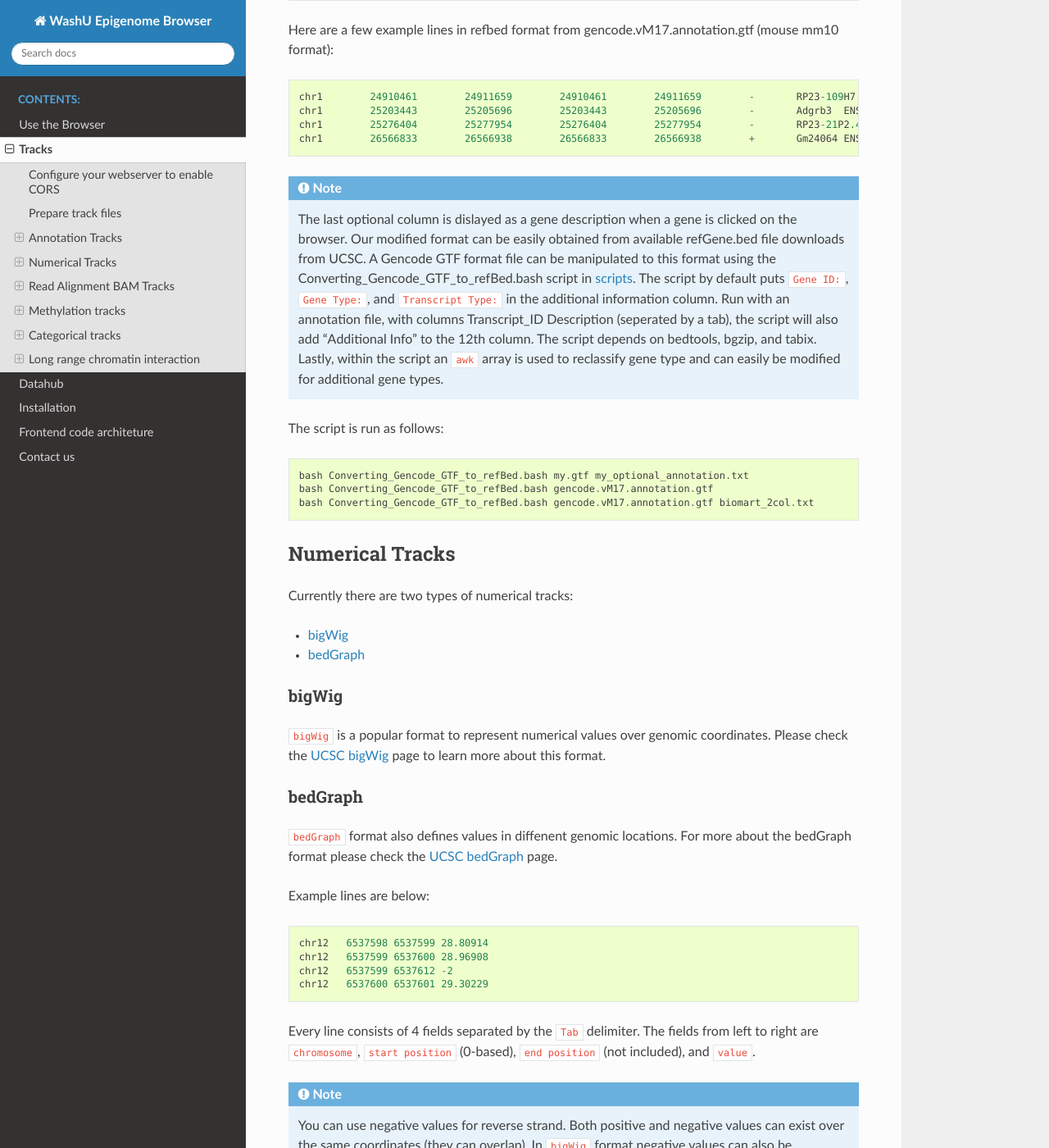
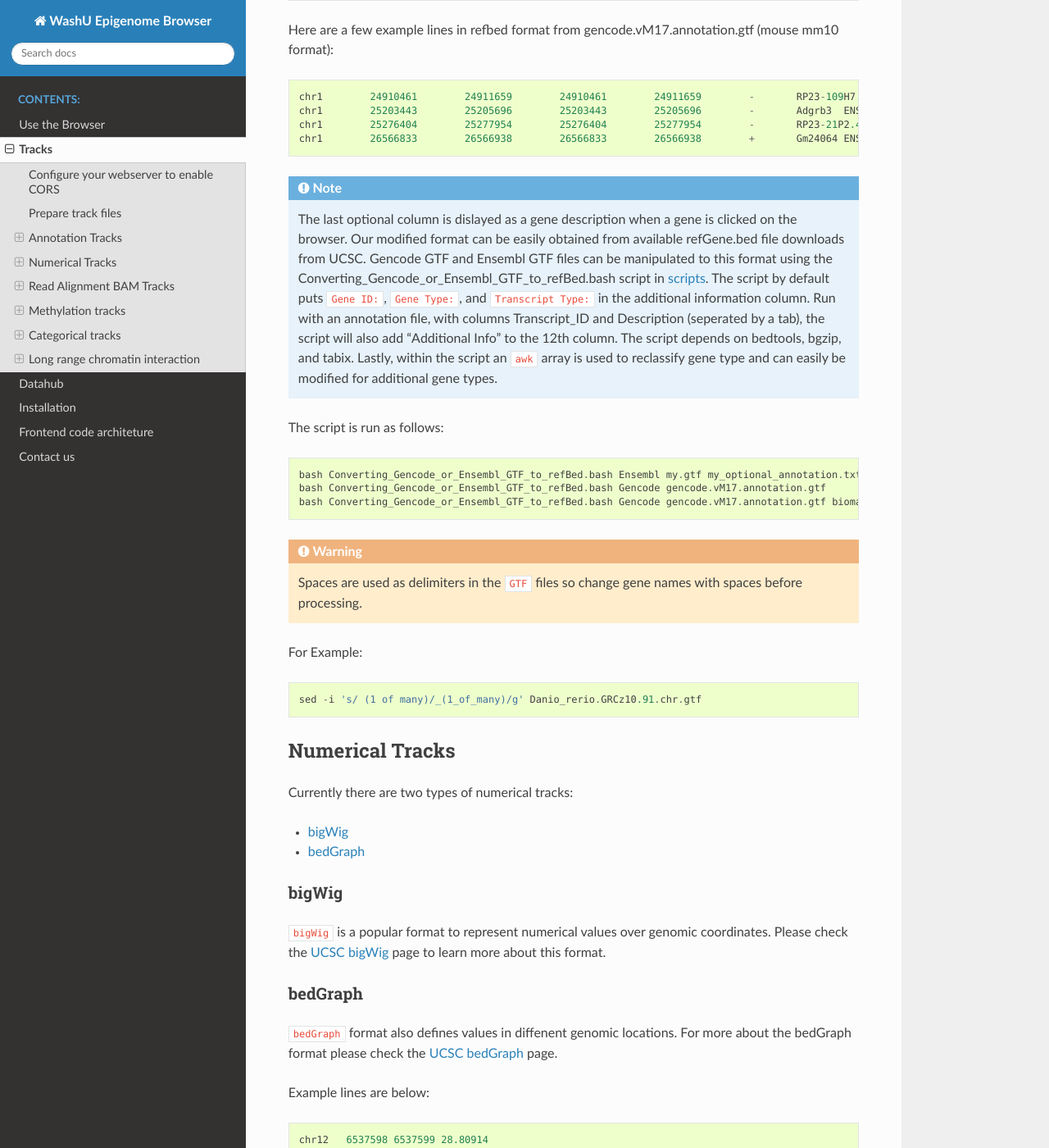
Before and after one commit to lidaof/eg-docs, a Sphinx documentation site: the page built from docs/tracks.rst, in a window 1280 px wide and 1400 px high, scrolled down 3779 px. Shown: the whole window at 82% size. Built offline with Sphinx 7.4.7 and the Read the Docs theme 2.0.0, drawn with Linux system fonts in a browser that asks for light colours.

Commit message:
Update tracks.rst

```diff
--- a/docs/tracks.rst
+++ b/docs/tracks.rst
@@ -127,7 +127,8 @@ this format contains (each column is separated by *Tab*):
 
 This format needs to be compressed by bgzip and indexed by tabix for submission as a track. See `Prepare track files`_.
 
-.. hint:: The 9th column contains gene type, but is simplified from the Gencode/Ensembl annotations to coding, pseudo, nonCoding, problem,           and other. These classes of gene type are colored differently when the track is displayed on the browser.
+.. hint:: The 9th column contains gene type, but is simplified from the Gencode/Ensembl annotations to coding, pseudo, nonCoding,
+          problem, and other. These classes of gene type are colored differently when the track is displayed on the browser.
 
 .. hint:: The 10th and 11th columns contain exon starts and ends respectively. Each start or end is seperated by a comma.
 
@@ -136,7 +137,9 @@ For example::
     start1,start2,start3,start4 stop1,stop2,stop3,stop4
     100,120,140,160 110,130,150,170
 
-.. hint:: The 12th column contains extra information. This information can be manually annotated or we suggest using `Ensembl Biomart`_ to           download paired Transcript stable IDs and Gene descriptions. The information in this column must be seperated by *spaces* and             not tabs.
+.. hint:: The 12th column contains extra information. This information can be manually annotated or we suggest using `Ensembl Biomart`_
+          to download paired Transcript stable IDs and Gene descriptions. The information in this column must be seperated by *spaces*
+          and not tabs.
 
 All of the below lines will work for additional information in the 12th column::
 
@@ -155,19 +158,25 @@ Here are a few example lines in refbed format from gencode.vM17.annotation.gtf (
     chr1	25276404	25277954	25276404	25277954	-	RP23-21P2.4	ENSMUST00000193138.1	problem	25276404	25277954	Gene                         ID:ENSMUSG00000104257.1 Gene Type:TEC Transcript Type:TEC Additional Info:predicted gene, 20172 [Source:MGI Symbol;Acc:MGI:5012357]
     chr1	26566833	26566938	26566833	26566938	+	Gm24064	ENSMUST00000157486.1	nonCoding	26566833	26566938	Gene                           ID:ENSMUSG00000088111.1 Gene Type:snoRNA Transcript Type:snoRNA Additional Info:predicted gene, 24064 [Source:MGI                         Symbol;Acc:MGI:5453841]
 
-.. note:: The last optional column is dislayed as a gene description when a gene is clicked on the browser.
-          Our modified format can be easily obtained from available refGene.bed file downloads from UCSC. A Gencode GTF format file can be
-          manipulated to this format using the Converting_Gencode_GTF_to_refBed.bash script in scripts_. The script by default puts
+.. note:: The last optional column is dislayed as a gene description when a gene is clicked on the browser. Our modified format can be
+          easily obtained from available refGene.bed file downloads from UCSC. Gencode GTF and Ensembl GTF files can be manipulated to
+          this format using the Converting_Gencode_or_Ensembl_GTF_to_refBed.bash script in scripts_. The script by default puts
           ``Gene ID:``, ``Gene Type:``, and ``Transcript Type:`` in the additional information column. Run with an annotation file, with
-          columns Transcript_ID Description (seperated by a tab), the script will also add "Additional Info" to the 12th column. The
-          script depends on bedtools, bgzip, and tabix. Lastly, within the script an ``awk`` array is used to reclassify gene type and can
-          easily be modified for additional gene types.
+          columns Transcript_ID and Description (seperated by a tab), the script will also add "Additional Info" to the 12th column. The
+          script depends on bedtools, bgzip, and tabix. Lastly, within the script an ``awk`` array is used to reclassify gene type and
+          can easily be modified for additional gene types.
 
 The script is run as follows::
 
-    bash Converting_Gencode_GTF_to_refBed.bash my.gtf my_optional_annotation.txt
-    bash Converting_Gencode_GTF_to_refBed.bash gencode.vM17.annotation.gtf
-    bash Converting_Gencode_GTF_to_refBed.bash gencode.vM17.annotation.gtf biomart_2col.txt
+    bash Converting_Gencode_or_Ensembl_GTF_to_refBed.bash Ensembl my.gtf my_optional_annotation.txt
+    bash Converting_Gencode_or_Ensembl_GTF_to_refBed.bash Gencode gencode.vM17.annotation.gtf
+    bash Converting_Gencode_or_Ensembl_GTF_to_refBed.bash Gencode gencode.vM17.annotation.gtf biomart_2col.txt
+
+.. warning:: Spaces are used as delimiters in the ``GTF`` files so change gene names with spaces before processing.
+
+For Example::
+
+  sed -i 's/ (1 of many)/_(1_of_many)/g' Danio_rerio.GRCz10.91.chr.gtf
 
 .. _scripts: https://github.com/lidaof/eg-react/tree/master/backend/scripts
 
```
